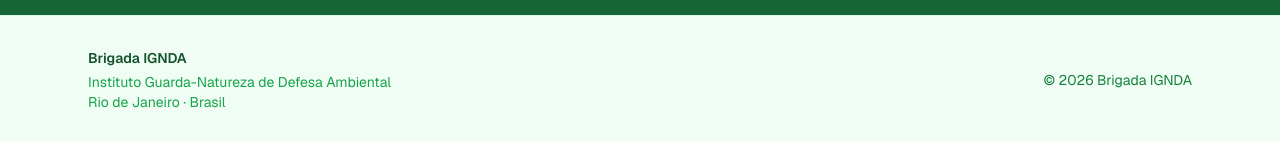
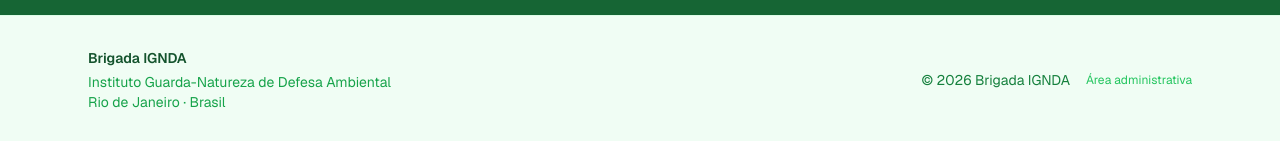
Before and after one commit to IGNDA/brigada, a Next.js app: page / in a window 1280 px wide. Shown: the part 2779-2920 px from the top of the page. Built offline with nearby package versions, Linux system fonts and the light colour scheme; no server answers.

Commit message:
feat: add admin link to footer

```diff
--- a/src/components/footer.tsx
+++ b/src/components/footer.tsx
@@ -13,9 +13,16 @@
           <p className="mt-1 text-forest-600">Instituto Guarda-Natureza de Defesa Ambiental</p>
           <p className="text-forest-600">Rio de Janeiro · Brasil</p>
         </div>
-        <p>
-          © {year} Brigada IGNDA
-        </p>
+        <div className="flex items-center gap-4">
+          <p>© {year} Brigada IGNDA</p>
+          <a
+            href="/admin"
+            className="text-xs text-forest-500 underline-offset-2 hover:text-forest-700"
+            rel="noopener"
+          >
+            Área administrativa
+          </a>
+        </div>
       </div>
     </footer>
   );
```
